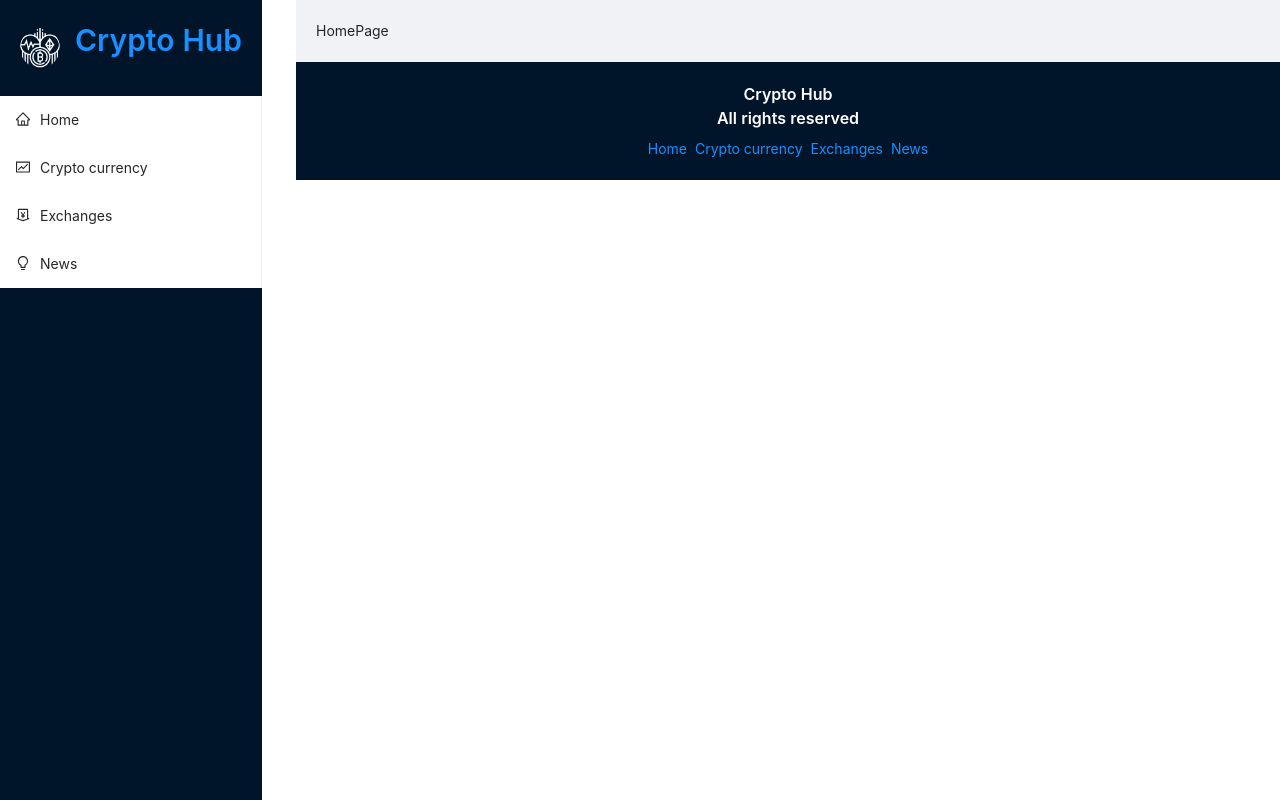
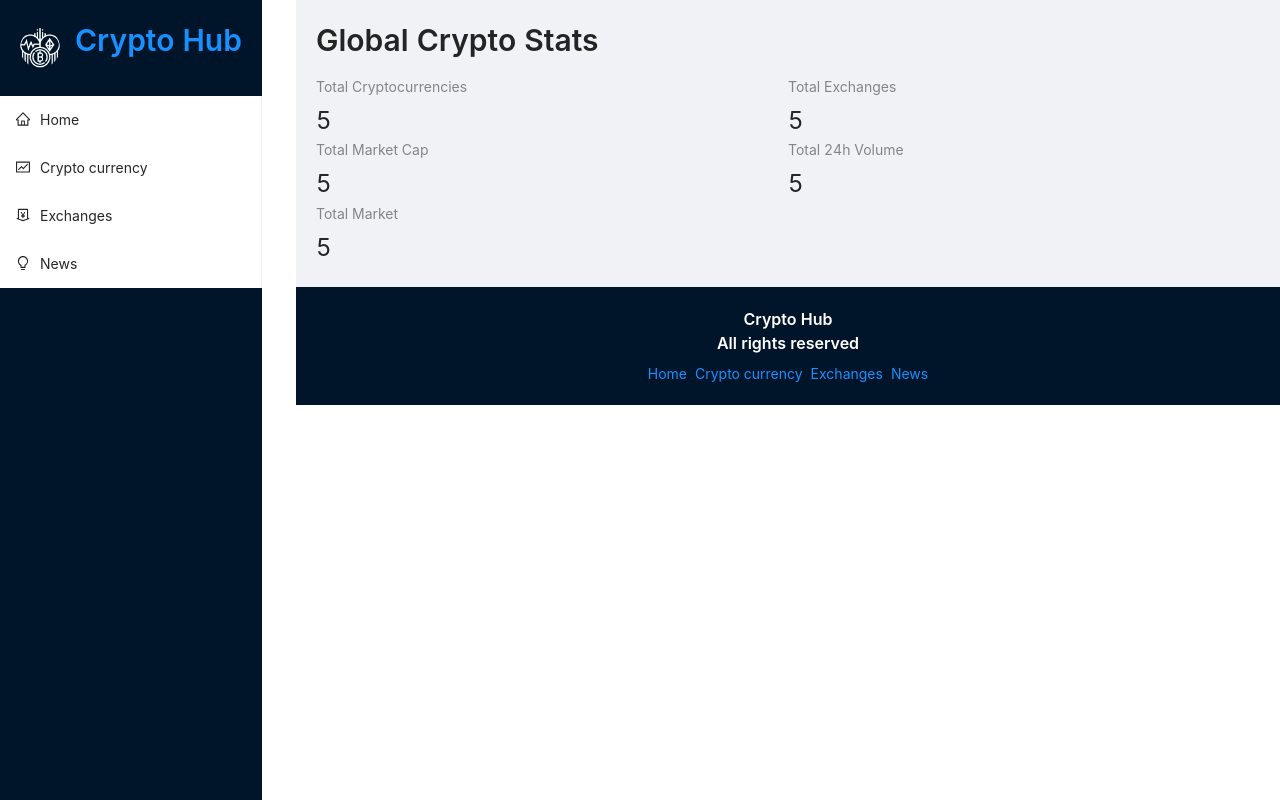
Before and after one commit to Tushxr00/crypto-currency-app, a React (Create React App) app: page / in a window 1280 px wide. Built offline with nearby package versions, Linux system fonts and the light colour scheme.

Commit message:
added some data to homepage

```diff
--- a/src/components/HomePage.jsx
+++ b/src/components/HomePage.jsx
@@ -1,7 +1,33 @@
+import millify from "millify";
 import React from "react";
+import { Typography, Row, Col, Statistic } from "antd";
+import { Link } from "react-router-dom";
 
 const HomePage = () => {
-  return <div>HomePage</div>;
+  return (
+    <div>
+      <Typography.Title level={2} className="heading">
+        Global Crypto Stats
+      </Typography.Title>
+      <Row>
+        <Col span={12}>
+          <Statistic title="Total Cryptocurrencies" value={5} />
+        </Col>
+        <Col span={12}>
+          <Statistic title="Total Exchanges" value={5} />
+        </Col>
+        <Col span={12}>
+          <Statistic title="Total Market Cap" value={5} />
+        </Col>
+        <Col span={12}>
+          <Statistic title="Total 24h Volume" value={5} />
+        </Col>
+        <Col span={12}>
+          <Statistic title="Total Market" value={5} />
+        </Col>
+      </Row>
+    </div>
+  );
 };
 
 export default HomePage;
```
